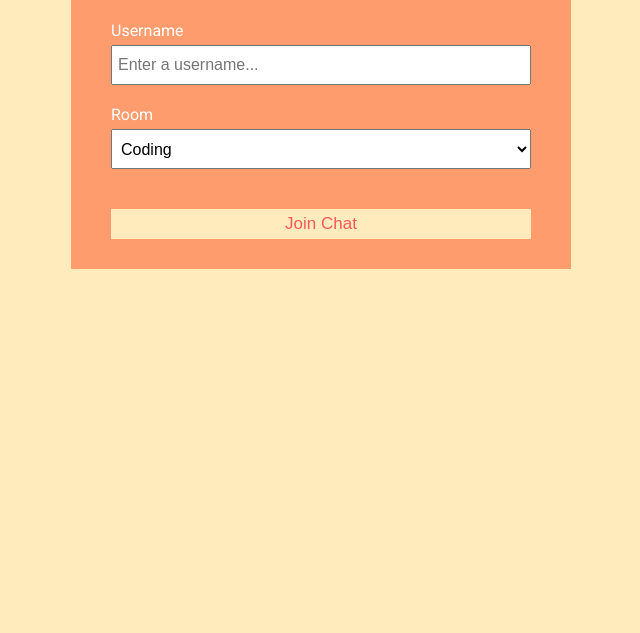
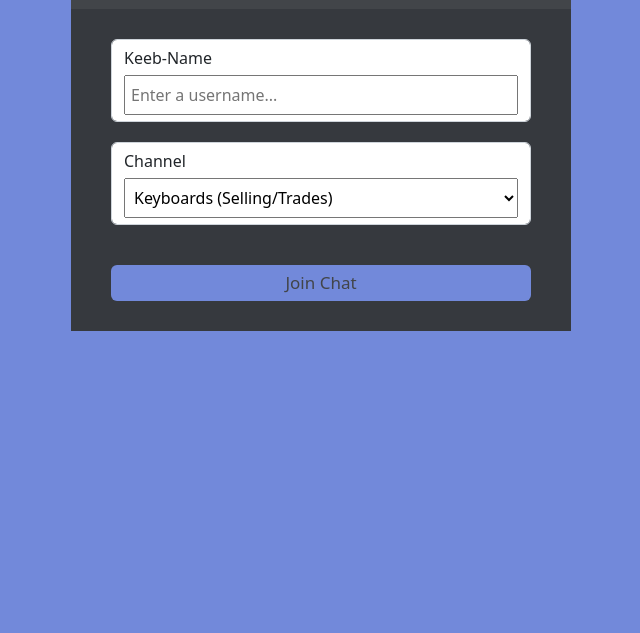
Before and after one commit to waPAO/KeebTalk, a website: page static/index.html in a window 1280 px wide. Shown: the part 167-800 px from the top of the page, without its empty margins (319-959 px from the left). Drawn offline with nearby package versions, Linux system fonts and the light colour scheme.

Commit message:
updated color template and set stage for heroku

```diff
--- a/static/css/styles.css
+++ b/static/css/styles.css
@@ -1,9 +1,7 @@
-@import url('https://fonts.googleapis.com/css?family=Roboto&display=swap');
-
 :root {
-	--dark-color-a: #fd5959;
-	--dark-color-b: #ff9c6d;
-	--light-color: #ffebbb;
+	--dark-color-a: #424549;
+	--dark-color-b: #36393e;
+	--light-color: #7289da;
 	--success-color: #5cb85c;
 	--error-color: #d9534f;
 }
@@ -15,8 +13,8 @@
 }
 
 body {
-	font-family: 'Roboto', sans-serif;
 	font-size: 16px;
+	font-weight: lighter;
 	background: var(--light-color);
 	margin: 20px;
 }
@@ -107,7 +105,7 @@ a {
 }
 
 .chat-messages .message .meta span {
-	color: #777;
+	color: red;
 }
 
 .chat-form-container {
--- a/static/index.html
+++ b/static/index.html
@@ -6,18 +6,20 @@
 		<meta name="viewport" content="width=device-width, initial-scale=1.0" />
 		<meta http-equiv="X-UA-Compatible" content="ie=edge" />
 		<script src="https://kit.fontawesome.com/36df0b0d63.js" crossorigin="anonymous"></script>
+		<!-- CSS only -->
+		<link href="https://cdn.jsdelivr.net/npm/bootstrap@5.2.0-beta1/dist/css/bootstrap.min.css" rel="stylesheet" integrity="sha384-0evHe/X+R7YkIZDRvuzKMRqM+OrBnVFBL6DOitfPri4tjfHxaWutUpFmBp4vmVor" crossorigin="anonymous">
 		<link rel="stylesheet" href="css/styles.css" />
 		<title>Chatta</title>
 	</head>
 	<body>
 		<div class="join-container">
 			<header class="join-header">
-				<h1><i class="fa-solid fa-message"></i></i> Chatta!</h1>
+				<h1><i class="fa-solid fa-keyboard"></i></i> KeebTalk</h1>
 			</header>
 			<main class="join-main">
 				<form action="chat.html">
 					<div class="form-control">
-						<label for="username">Username</label>
+						<label for="username">Keeb-Name</label>
 						<input
 							type="text"
 							name="username"
@@ -27,13 +29,15 @@
 						/>
 					</div>
 					<div class="form-control">
-						<label for="room">Room</label>
+						<label for="room">Channel</label>
 						<select name="room" id="room">
-							<option value="Coding">Coding</option>
-							<option value="School">School</option>
-							<option value="Gaming">Gaming</option>
-							<option value="VALORANT">VALORANT</option>
-							<option value="Music">Music</option>
+							<option value="Keyboards">Keyboards (Selling/Trades)</option>
+							<option value="Keyboard Parts">Keyboard Parts</option>
+							<option value="Building Keyboards">Building Keyboards</option>
+							<option value="Keyboard Updates">Keyboard Updates</option>
+							<option value="Soldering">Sodering</option>
+							<option value="QMK/VIA">QMK/VIA Help</option>
+							<option value="Questions/Help">Questions/Help</option>
 							<option value="Random">Random</option>
 						</select>
 					</div>
--- a/static/js/main.js
+++ b/static/js/main.js
@@ -58,6 +58,6 @@ function outputRoomName(room) {
 // add users to DOM
 function outputUsers(users) {
     userList.innerHTML = `
-        ${users.map(user => `<li>${user.username}</li>`).join('')}
+        ${users.map(user => `<li><i class="fa-solid fa-circle-notch"></i></i>  ${user.username}</li>`).join('')}
     `;
 }
```
Also changed, not shown: static/chat.html (+7 -5 lines).
